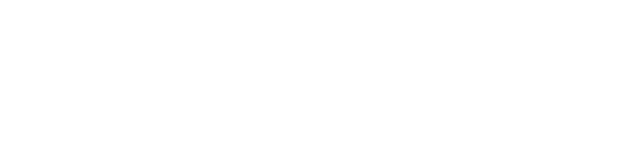
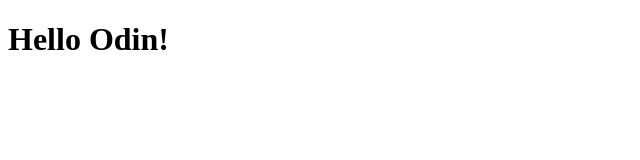
Before and after one commit to ravigunz/odin-project-01-foundation, a plain HTML site: page index.html in a window 1280 px wide. Shown: the whole page, without its empty margins (0-640 px from the left). Drawn offline with Linux system fonts and the light colour scheme.

```diff
--- a/index.html
+++ b/index.html
@@ -7,6 +7,6 @@
     <title>Odin Project</title>
 </head>
 <body>
-
+    <h1>Hello Odin!</h1>
 </body>
 </html>
```
